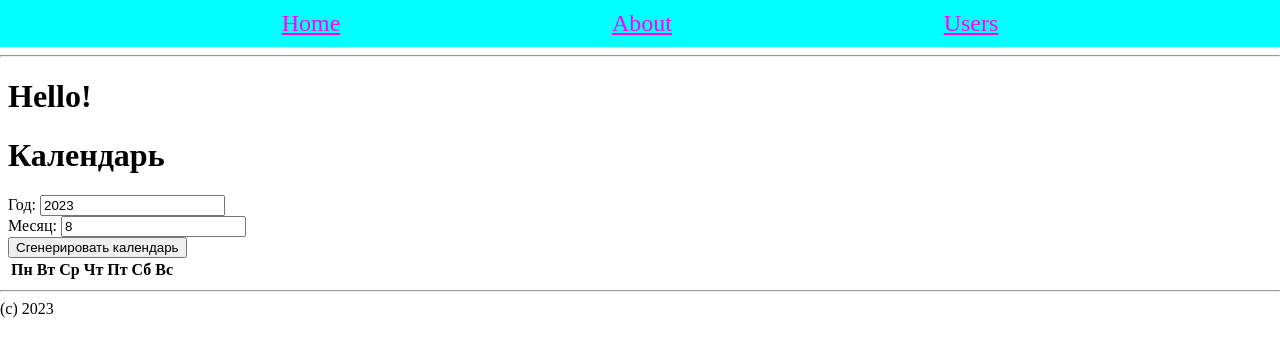
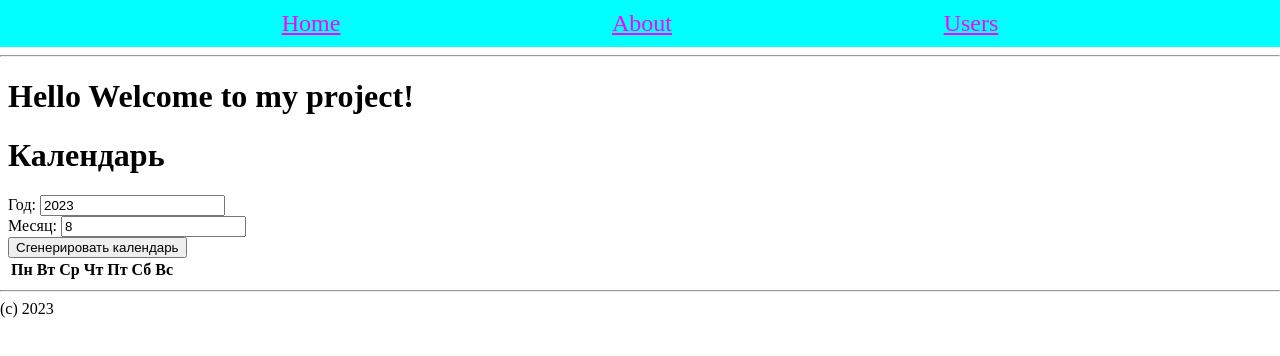
Before and after one commit to ultyyp/pv112-next, a Next.js app: page / in a window 1280 px wide. Shown: the top 356 px of the page. Built offline with nearby package versions, Linux system fonts and the light colour scheme.

Commit message:
Fixed repo

```diff
--- a/pages/index.jsx
+++ b/pages/index.jsx
@@ -2,7 +2,7 @@ import Calendar from "../components/Calendar"
 
 export default function HomePage(){
     return <>
-        <h1>Hello!</h1>
+        <h1>Hello Welcome to my project!</h1>
         <Calendar/>
     </>
 }
```
